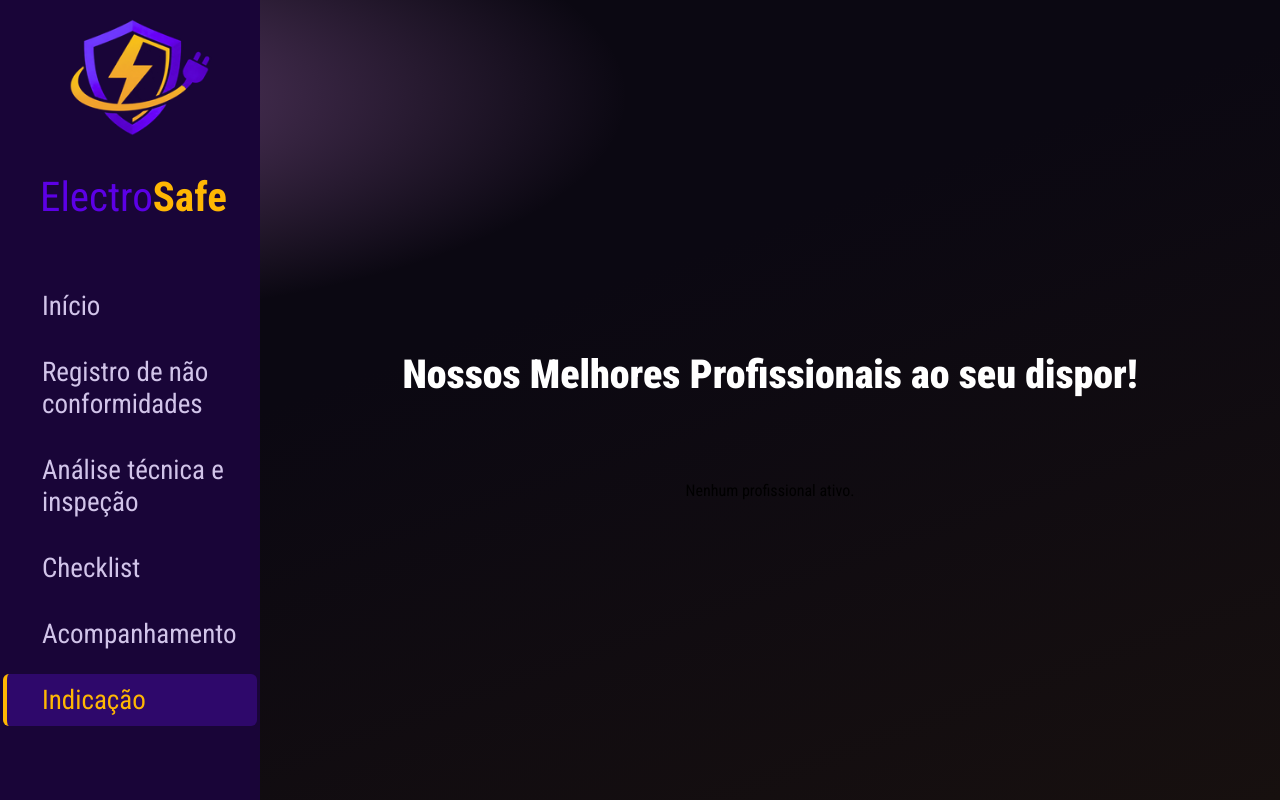
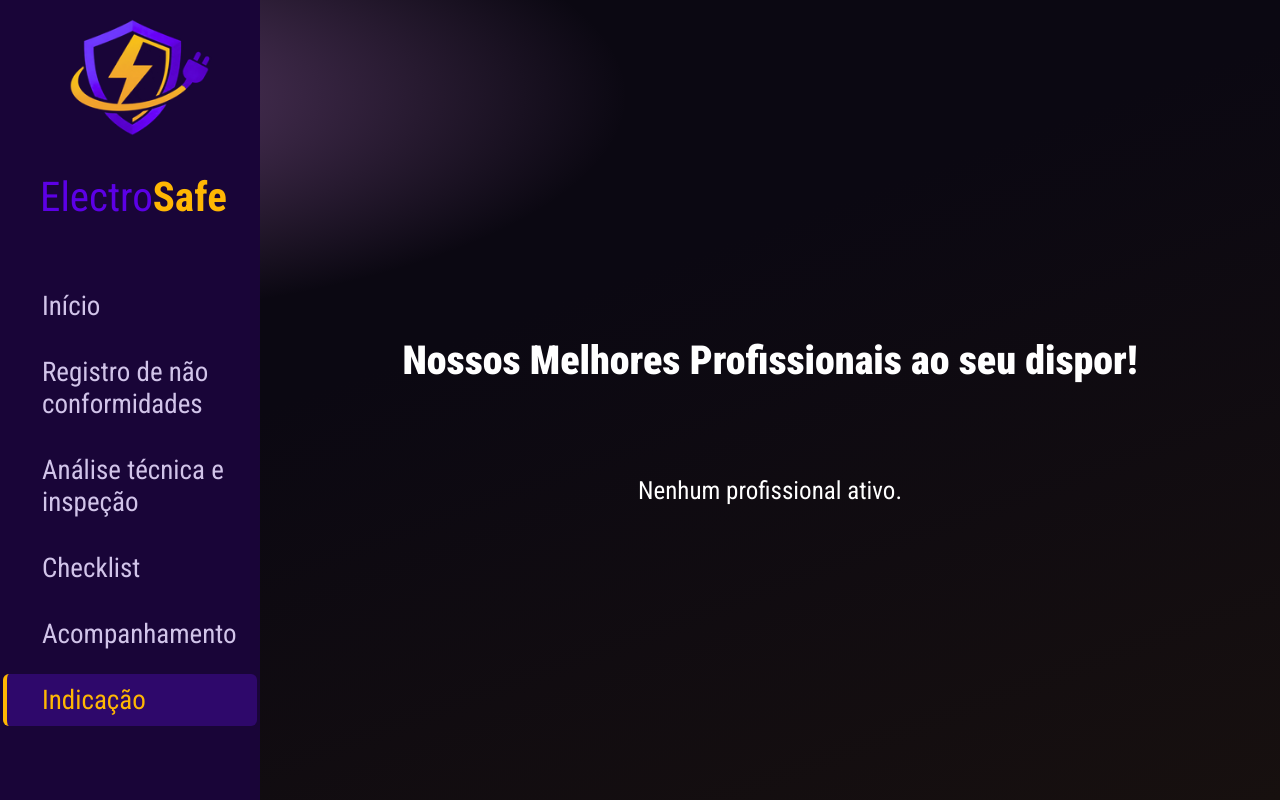
Before and after one commit to ArthurSb7/ElectroSafe, a PHP site: page /indicacao.php in a window 1280 px wide. Run offline with PHP 8.4, Linux system fonts and the light colour scheme; data that the repository does not hold is empty.

Commit message:
fix: ajuste na estilização

```diff
--- a/app/Clientes/stylesClientes/styleIndicacao.css
+++ b/app/Clientes/stylesClientes/styleIndicacao.css
@@ -150,7 +150,7 @@ main{
     flex-wrap: wrap;
     display: flex;
     justify-content: center;
-    gap: 35px;
+    align-items: flex-start;
 }
 
 h2 {
@@ -176,7 +176,7 @@ h2 {
 .areas {
     border-top: 5px solid var(--cor-pag-selecionada-botes);
     background-color: rgb(244, 244, 244);
-    min-height: 665px;
+    max-height: 665px;
     width: 460px;
     border-radius: 17px;
     padding: 15px;
@@ -200,12 +200,8 @@ h2 {
     width: 100%;
     border-radius: 30px;
 }
-
-.foto-ele{
-    margin-left: 45px;
-    border-radius: 15px;
-    height: 120px;
-    width: 155px;
-    object-fit: cover;
-
+#cadastro{
+    color: var(--cor-texto-principal-elementos);
+    text-align: center;
+    font-size: 25px;
 }
```
